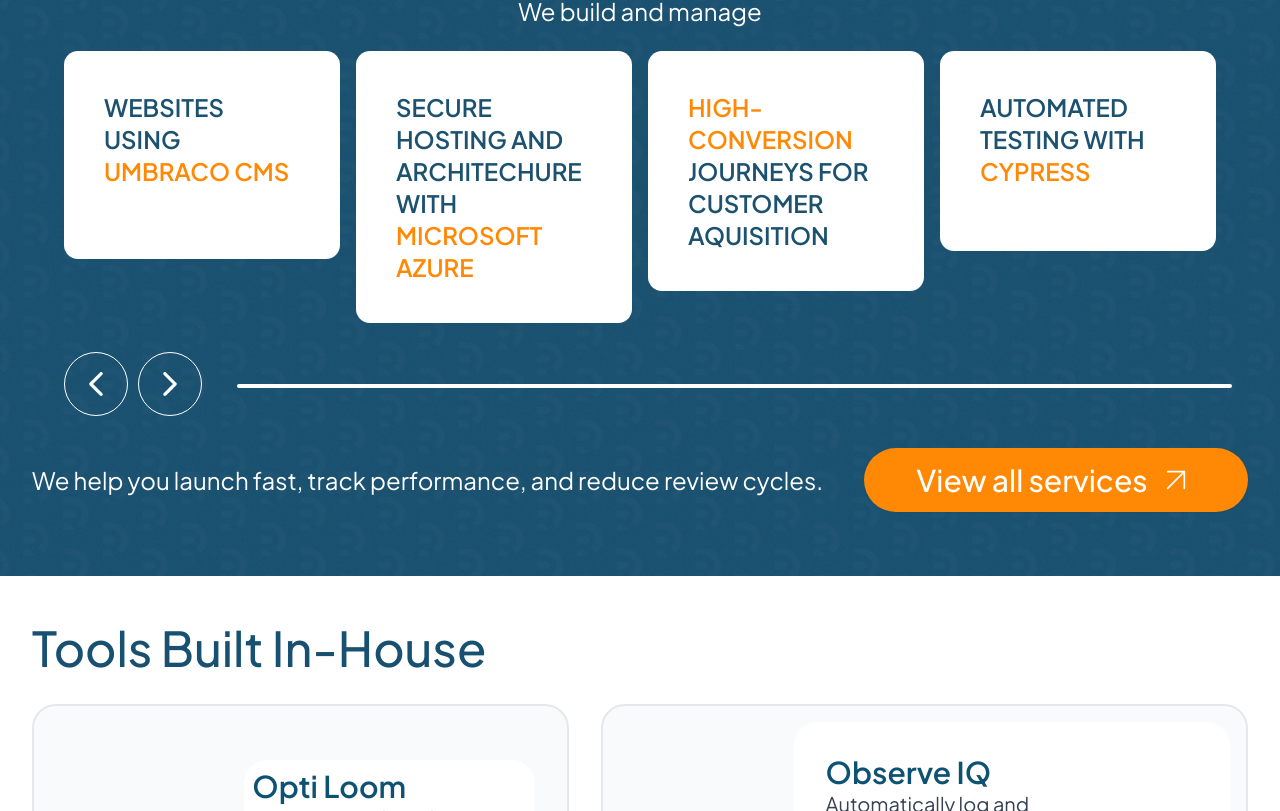
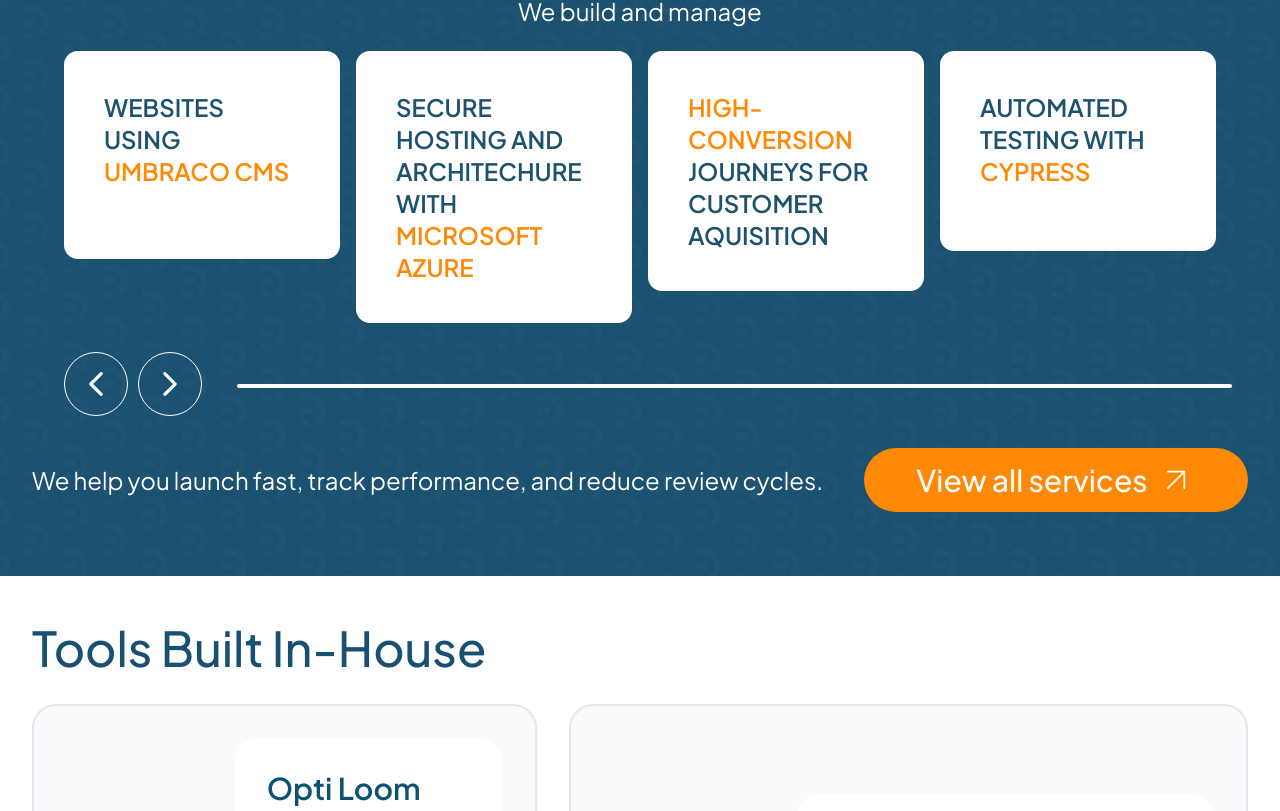
Before and after one commit to rcnsh/recognise-demo, a Next.js app: page / in a window 1280 px wide. Shown: the part 1989-2800 px from the top of the page. Built offline with nearby package versions, Linux system fonts and the light colour scheme.

Commit message:
refactor Accordion component to use Plus and Minus icons, replace static tool cards with ToolCard component for better reusability, and adjust logo size and FAQ heading styles

```diff
--- /dev/null
+++ b/src/components/tool-card.tsx
@@ -0,0 +1,57 @@
+import Image from "next/image";
+import { ArrowUpRight } from "lucide-react";
+
+interface ToolCardProps {
+  imageSrc: string;
+  imageAlt: string;
+  title: string;
+  mobileTitle?: string; // Optional mobile title that differs from desktop
+  description: string[];
+}
+
+export default function ToolCard({
+  imageSrc,
+  imageAlt,
+  title,
+  mobileTitle,
+  description,
+}: ToolCardProps) {
+  return (
+    <div className="flex max-w-4xl flex-col items-center gap-8 rounded-3xl border-2 border-gray-200 bg-gray-50 p-4 sm:p-8 md:flex-row md:items-center">
+      <div className="flex h-full items-center">
+        <Image src={imageSrc} alt={imageAlt} width={250} height={250} />
+      </div>
+
+      <div className="flex w-full flex-col rounded-3xl bg-white p-8">
+        {mobileTitle ? (
+          <>
+            <h2 className="hidden text-3xl font-semibold text-[#0d5173] md:block">
+              {title}
+            </h2>
+            <h2 className="block text-3xl font-semibold text-[#0d5173] md:hidden">
+              {mobileTitle}
+            </h2>
+          </>
+        ) : (
+          <h2 className="text-3xl font-semibold text-[#0d5173]">{title}</h2>
+        )}
+
+        <div className="mt-4 flex items-start justify-between gap-4">
+          <div className="flex-grow text-sm font-light text-gray-700 md:text-xl">
+            {description.map((line, index) => (
+              <p key={index}>{line}</p>
+            ))}
+          </div>
+          <div className="flex-shrink-0">
+            <button
+              className="flex h-16 w-16 items-center justify-center rounded-full bg-gray-200 transition-colors hover:bg-gray-300 md:h-20 md:w-20"
+              aria-label="Learn more"
+            >
+              <ArrowUpRight className="size-9 text-gray-700" />
+            </button>
+          </div>
+        </div>
+      </div>
+    </div>
+  );
+}
--- a/src/components/ui/accordion.tsx
+++ b/src/components/ui/accordion.tsx
@@ -1,6 +1,6 @@
 import * as React from "react";
 import * as AccordionPrimitive from "@radix-ui/react-accordion";
-import { ChevronDownIcon } from "lucide-react";
+import { Plus, Minus } from "lucide-react";
 
 import { cn } from "@/lib/utils";
 
@@ -33,13 +33,14 @@
       <AccordionPrimitive.Trigger
         data-slot="accordion-trigger"
         className={cn(
-          "focus-visible:border-ring focus-visible:ring-ring/50 flex flex-1 items-start justify-between gap-4 rounded-md py-4 text-left text-sm font-medium transition-all outline-none hover:underline focus-visible:ring-[3px] disabled:pointer-events-none disabled:opacity-50 [&[data-state=open]>svg]:rotate-180",
+          "group focus-visible:border-ring focus-visible:ring-ring/50 flex flex-1 items-start justify-between gap-4 rounded-md py-4 text-left text-sm font-medium transition-all outline-none hover:underline focus-visible:ring-[3px] disabled:pointer-events-none disabled:opacity-50",
           className,
         )}
         {...props}
       >
         {children}
-        <ChevronDownIcon className="text-muted-foreground pointer-events-none size-4 shrink-0 translate-y-0.5 transition-transform duration-200" />
+        <Plus className="pointer-events-none size-6 shrink-0 translate-y-0.5 text-black transition-transform duration-200 group-data-[state=open]:hidden" />
+        <Minus className="pointer-events-none hidden size-6 shrink-0 translate-y-0.5 text-black transition-transform duration-200 group-data-[state=open]:block" />
       </AccordionPrimitive.Trigger>
     </AccordionPrimitive.Header>
   );
--- a/src/pages/index.tsx
+++ b/src/pages/index.tsx
@@ -35,6 +35,7 @@
   AccordionTrigger,
 } from "@/components/ui/accordion";
 import EmblaCarousel from "@/components/Carousel";
+import ToolCard from "@/components/tool-card";
 
 export default function Home() {
   return (
@@ -55,8 +56,8 @@
                   src="/logo.png"
                   alt="Logo"
                   width={100}
-                  height={100}
-                  className="h-full w-auto object-contain"
+                  height={60}
+                  className="h-15 w-auto object-contain"
                   priority
                 />
               </div>
@@ -368,73 +369,23 @@
             Tools Built In-House
           </h2>
           <div className="mt-8 flex flex-col gap-8 xl:flex-row xl:justify-evenly">
-            <div className="flex max-w-4xl flex-col items-center gap-8 rounded-3xl border-2 border-gray-200 bg-gray-50 p-4 sm:p-8 md:flex-row md:items-center">
-              <div className="flex h-full items-center">
-                <Image
-                  src="/optiloom.png"
-                  alt="Optiloom logo"
-                  width={250}
-                  height={250}
-                />
-              </div>
-
-              <div className="md:text-lef flex items-center space-y-4 rounded-3xl bg-white p-2">
-                <div>
-                  <h2 className="text-3xl font-semibold text-[#0d5173]">
-                    Opti Loom
-                  </h2>
-                  <div className="text-sm font-light text-gray-700 md:text-xl">
-                    <p>Run AB tests directly on your live site.</p>
-                    <p>Track results.</p>
-                    <p>Make confident changes backed by data.</p>
-                  </div>
-                </div>
-                <div className="flex-shrink-0">
-                  <button
-                    className="flex h-16 w-16 items-center justify-center rounded-full bg-gray-200 transition-colors hover:bg-gray-300 md:h-20 md:w-20"
-                    aria-label="Learn more"
-                  >
-                    <ArrowUpRight className="size-9 text-gray-700" />
-                  </button>
-                </div>
-              </div>
-            </div>
-            <div className="flex max-w-4xl flex-col items-center gap-8 rounded-3xl border-2 border-gray-200 bg-gray-50 p-4 md:flex-row md:items-center">
-              <div className="flex h-full items-center">
-                <Image
-                  src="/change-detection.png"
-                  alt="Change Detection"
-                  width={250}
-                  height={250}
-                />
-              </div>
-
-              <div className="flex flex-grow items-center space-y-4 rounded-3xl bg-white p-8 md:text-left">
-                <div className="flex-grow">
-                  <h2 className="hidden text-3xl font-semibold text-[#0d5173] md:block">
-                    Observe IQ
-                  </h2>
-                  <h2 className="block text-3xl font-semibold text-[#0d5173] md:hidden">
-                    Change Detection
-                  </h2>
-                  <div className="text-sm font-light text-gray-700 md:text-xl">
-                    <p>Automatically log and compare page changes.</p>
-                    <p> See full before-and-after screenshots.</p>
-                    <p>
-                      Cut the back-and-forth between marketing and compliance.
-                    </p>
-                  </div>
-                </div>
-                <div className="flex-shrink-0">
-                  <button
-                    className="flex h-16 w-16 items-center justify-center rounded-full bg-gray-200 transition-colors hover:bg-gray-300 md:h-20 md:w-20"
-                    aria-label="Learn more"
-                  >
-                    <ArrowUpRight className="size-9 text-gray-700" />
-                  </button>
-                </div>
-              </div>
-            </div>
+            <ToolCard
+              imageSrc="/optiloom.png"
+              imageAlt="Optiloom logo"
+              title="Opti Loom"
+              description={[
+                "Run AB tests directly on your live site. Track results. Make confident changes backed by data.",
+              ]}
+            />
+            <ToolCard
+              imageSrc="/change-detection.png"
+              imageAlt="Change Detection"
+              title="Observe IQ"
+              mobileTitle="Change Detection"
+              description={[
+                "Automatically log and compare page changes. See full before-and-after screenshots. Cut the back-and-forth between marketing and compliance.",
+              ]}
+            />
           </div>
         </div>
         <div className="mx-auto w-full px-8 py-4 md:py-6 lg:py-8">
@@ -547,7 +498,7 @@
           <h3 className="pb-8 text-center text-lg font-light text-white md:text-xl lg:text-2xl">
             Need a partner that works across tech and compliance?
           </h3>
-          <Button className="mx-auto flex h-16 w-48 cursor-pointer rounded-full bg-orange-400 text-sm text-white hover:bg-orange-600 md:h-12 md:w-64 md:text-base lg:h-16 lg:w-96 lg:text-3xl">
+          <Button className="mx-auto mb-20 flex h-16 w-48 cursor-pointer rounded-full bg-orange-400 text-sm text-white hover:bg-orange-600 md:h-12 md:w-64 md:text-base lg:h-16 lg:w-96 lg:text-3xl">
             Let&apos;s Talk
             <ArrowUpRight className="size-10" strokeWidth={1} />
           </Button>
@@ -561,7 +512,7 @@
                   <span className="pb-3">What our clients say</span>
                   <span className="pb-3">about our services</span>
                 </div>
-                <div className="flex gap-4 pt-16 sm:pt-32">
+                <div className="hidden gap-4 pt-16 sm:pt-32 md:flex">
                   <div className="flex h-16 w-16 items-center justify-center rounded-full border-2 border-gray-500 text-gray-500 hover:cursor-pointer hover:border-gray-400 hover:text-gray-400">
                     <ArrowLeft className="h-6 w-6" />
                   </div>
@@ -614,7 +565,7 @@
         </div>
 
         <div className="mx-auto w-full px-8 py-4 md:py-6 lg:py-8">
-          <h2 className="text-2xl font-medium text-[#175070] md:text-3xl lg:text-5xl">
+          <h2 className="text-5xl font-medium text-orange-400 md:text-5xl md:text-[#175070]">
             FAQ
           </h2>
           <div className="mt-8">
```
